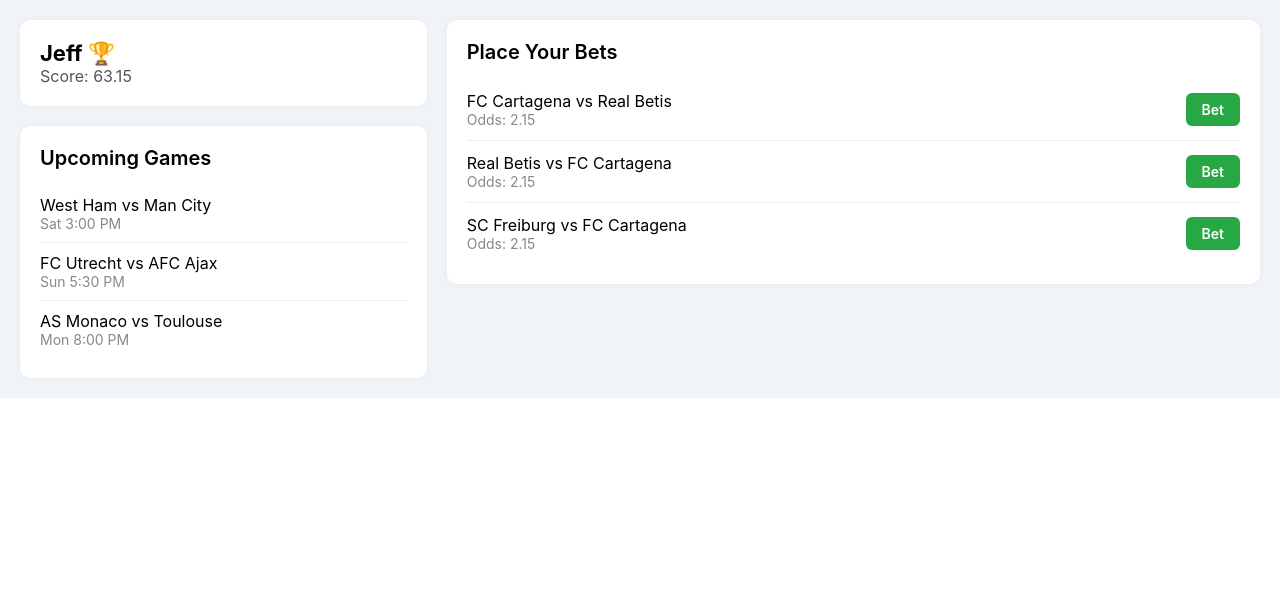
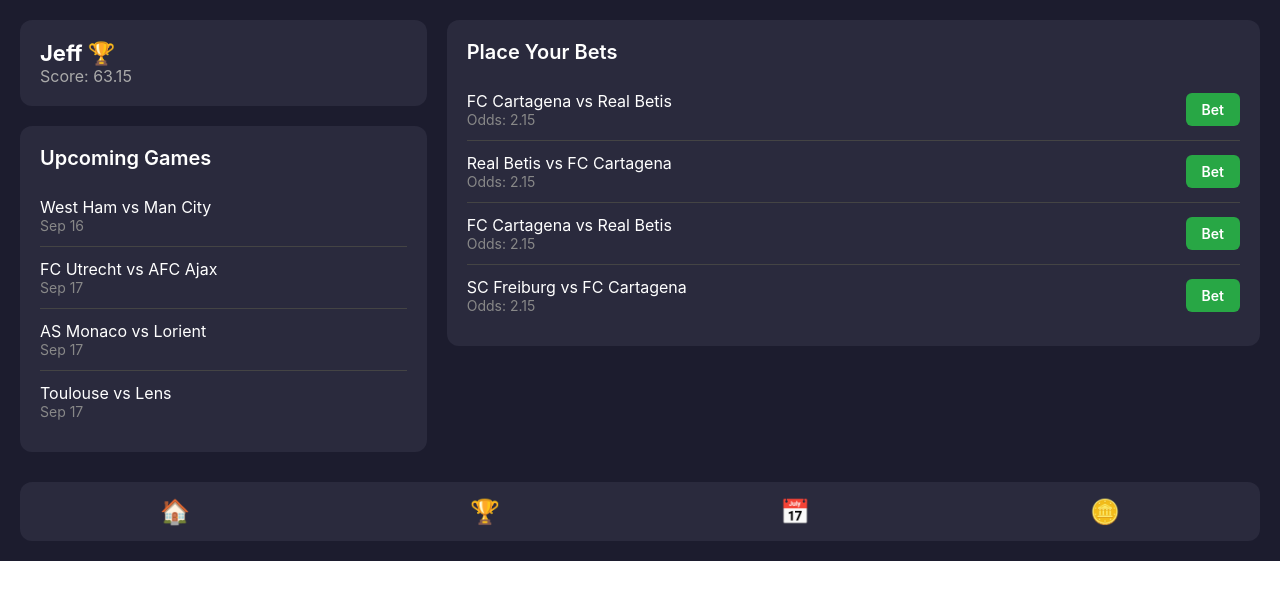
Before and after one commit to bwanswa/asa-web, a Next.js app: page / in a window 1280 px wide. Shown: the top 600 px of the page. Built offline with nearby package versions, Linux system fonts and the light colour scheme.

Commit message:
Styled ASA betting page to match design

```diff
--- a/app/page.tsx
+++ b/app/page.tsx
@@ -3,12 +3,13 @@
 
 export default function Home() {
   return (
-    <ScrollView style={{ flex: 1, backgroundColor: "#f0f4f8", padding: 20 }}>
+    <ScrollView style={{ flex: 1, backgroundColor: "#1c1c2e", padding: 20 }}>
+      {/* Main Layout */}
       <View
         style={{
           flexDirection: "row",
           gap: 20,
-          flexWrap: "wrap", // ensures responsiveness on smaller screens
+          flexWrap: "wrap",
         }}
       >
         {/* LEFT COLUMN */}
@@ -16,49 +17,46 @@
           {/* User Info */}
           <View
             style={{
-              backgroundColor: "#fff",
+              backgroundColor: "#2a2a3d",
               padding: 20,
-              borderRadius: 10,
+              borderRadius: 12,
               marginBottom: 20,
-              shadowColor: "#000",
-              shadowOpacity: 0.05,
-              shadowRadius: 5,
             }}
           >
-            <Text style={{ fontSize: 22, fontWeight: "bold" }}>Jeff 🏆</Text>
-            <Text style={{ fontSize: 16, color: "#555" }}>Score: 63.15</Text>
+            <Text style={{ fontSize: 22, fontWeight: "bold", color: "#fff" }}>
+              Jeff 🏆
+            </Text>
+            <Text style={{ fontSize: 16, color: "#aaa" }}>Score: 63.15</Text>
           </View>
 
           {/* Upcoming Games */}
           <View
             style={{
-              backgroundColor: "#fff",
+              backgroundColor: "#2a2a3d",
               padding: 20,
-              borderRadius: 10,
-              shadowColor: "#000",
-              shadowOpacity: 0.05,
-              shadowRadius: 5,
+              borderRadius: 12,
             }}
           >
-            <Text style={{ fontSize: 20, fontWeight: "600", marginBottom: 15 }}>
+            <Text style={{ fontSize: 20, fontWeight: "600", color: "#fff", marginBottom: 15 }}>
               Upcoming Games
             </Text>
 
             {[
-              { teams: "West Ham vs Man City", time: "Sat 3:00 PM" },
-              { teams: "FC Utrecht vs AFC Ajax", time: "Sun 5:30 PM" },
-              { teams: "AS Monaco vs Toulouse", time: "Mon 8:00 PM" },
+              { teams: "West Ham vs Man City", date: "Sep 16" },
+              { teams: "FC Utrecht vs AFC Ajax", date: "Sep 17" },
+              { teams: "AS Monaco vs Lorient", date: "Sep 17" },
+              { teams: "Toulouse vs Lens", date: "Sep 17" },
             ].map((match, index) => (
               <View
                 key={index}
                 style={{
-                  paddingVertical: 10,
-                  borderBottomWidth: index < 2 ? 1 : 0,
-                  borderBottomColor: "#eee",
+                  paddingVertical: 12,
+                  borderBottomWidth: index < 3 ? 1 : 0,
+                  borderBottomColor: "#444",
                 }}
               >
-                <Text style={{ fontSize: 16 }}>{match.teams}</Text>
-                <Text style={{ fontSize: 14, color: "#888" }}>{match.time}</Text>
+                <Text style={{ fontSize: 16, color: "#fff" }}>{match.teams}</Text>
+                <Text style={{ fontSize: 14, color: "#888" }}>{match.date}</Text>
               </View>
             ))}
           </View>
@@ -68,21 +66,19 @@
         <View style={{ flex: 2, minWidth: 300 }}>
           <View
             style={{
-              backgroundColor: "#fff",
+              backgroundColor: "#2a2a3d",
               padding: 20,
-              borderRadius: 10,
-              shadowColor: "#000",
-              shadowOpacity: 0.05,
-              shadowRadius: 5,
+              borderRadius: 12,
             }}
           >
-            <Text style={{ fontSize: 20, fontWeight: "600", marginBottom: 15 }}>
+            <Text style={{ fontSize: 20, fontWeight: "600", color: "#fff", marginBottom: 15 }}>
               Place Your Bets
             </Text>
 
             {[
               { match: "FC Cartagena vs Real Betis", odds: "2.15" },
               { match: "Real Betis vs FC Cartagena", odds: "2.15" },
+              { match: "FC Cartagena vs Real Betis", odds: "2.15" },
               { match: "SC Freiburg vs FC Cartagena", odds: "2.15" },
             ].map((bet, index) => (
               <View
@@ -92,15 +88,13 @@
                   justifyContent: "space-between",
                   alignItems: "center",
                   paddingVertical: 12,
-                  borderBottomWidth: index < 2 ? 1 : 0,
-                  borderBottomColor: "#eee",
+                  borderBottomWidth: index < 3 ? 1 : 0,
+                  borderBottomColor: "#444",
                 }}
               >
                 <View>
-                  <Text style={{ fontSize: 16 }}>{bet.match}</Text>
-                  <Text style={{ fontSize: 14, color: "#888" }}>
-                    Odds: {bet.odds}
-                  </Text>
+                  <Text style={{ fontSize: 16, color: "#fff" }}>{bet.match}</Text>
+                  <Text style={{ fontSize: 14, color: "#888" }}>Odds: {bet.odds}</Text>
                 </View>
                 <TouchableOpacity
                   style={{
@@ -117,6 +111,24 @@
           </View>
         </View>
       </View>
+
+      {/* Bottom Navigation */}
+      <View
+        style={{
+          flexDirection: "row",
+          justifyContent: "space-around",
+          marginTop: 30,
+          paddingVertical: 15,
+          backgroundColor: "#2a2a3d",
+          borderRadius: 12,
+        }}
+      >
+        {["🏠", "🏆", "📅", "🪙"].map((icon, index) => (
+          <Text key={index} style={{ fontSize: 24, color: "#fff" }}>
+            {icon}
+          </Text>
+        ))}
+      </View>
     </ScrollView>
   );
 }
```
